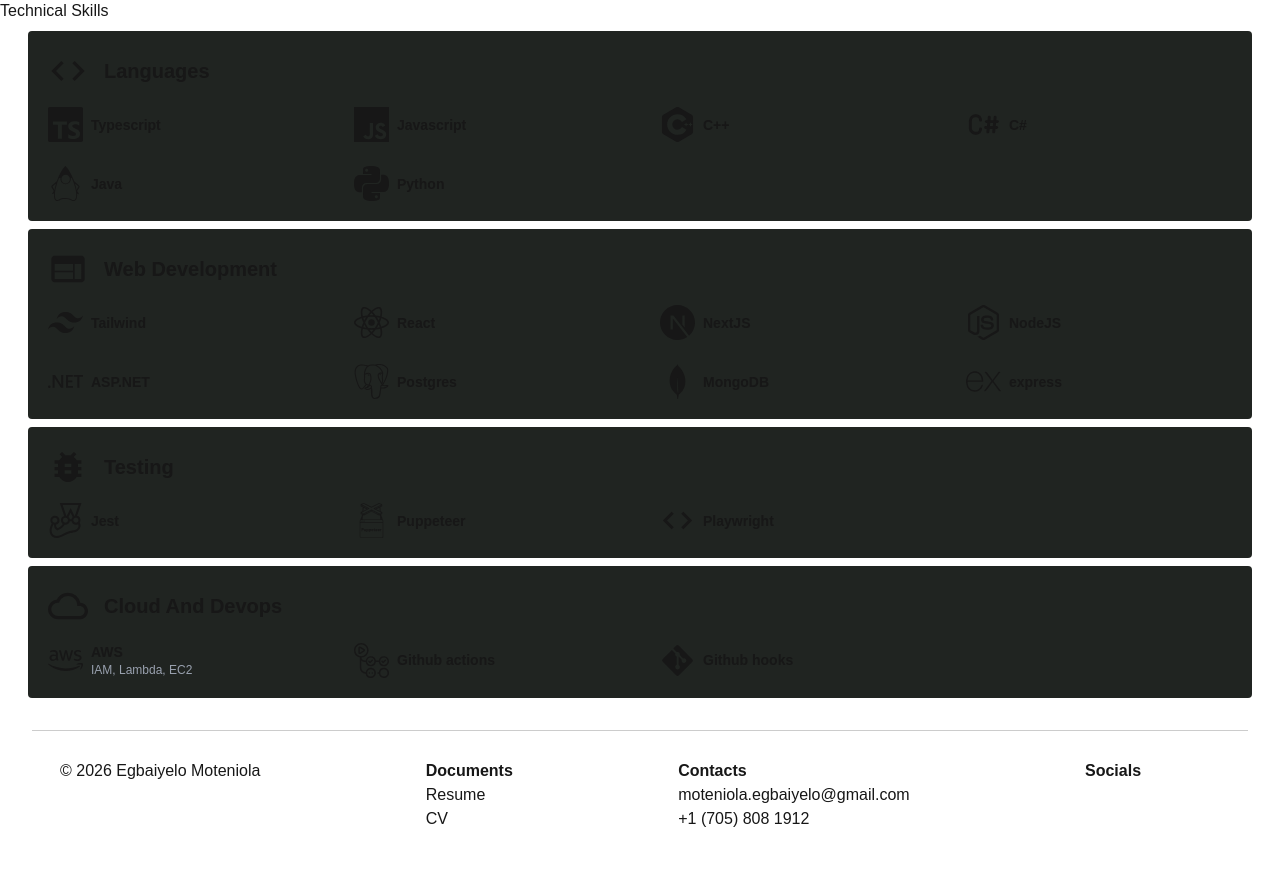
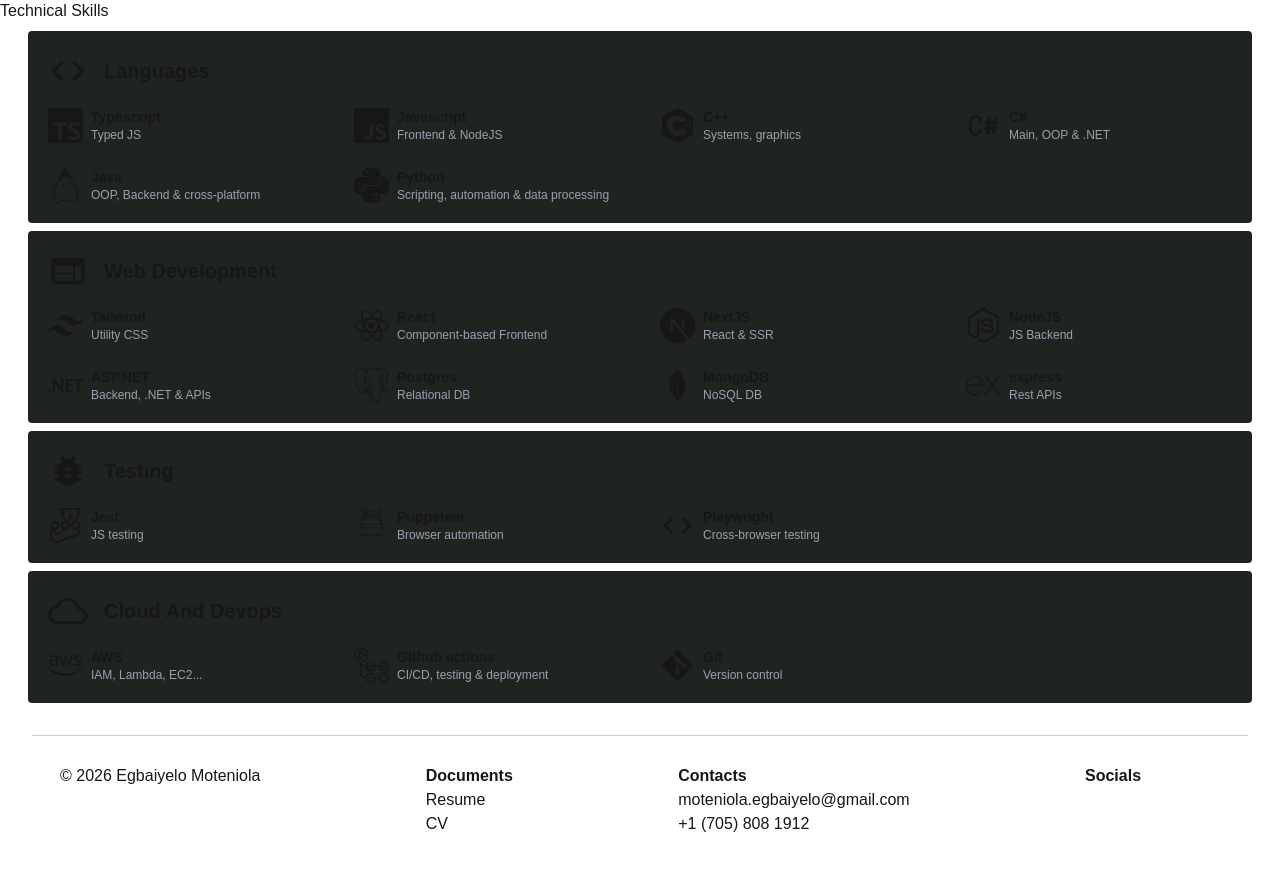
Before and after one commit to Egbaiyelo/Portfolio, a Next.js app in the folder portfolio-app/: page /en in a window 1280 px wide. Shown: the part 2285-3156 px from the top of the page. Built offline with nearby package versions, Linux system fonts and the light colour scheme.

Commit message:
Chore: Filling in TechSkill descriptions
Adding techskill descriptions

```diff
--- a/portfolio-app/src/app/[locale]/page.tsx
+++ b/portfolio-app/src/app/[locale]/page.tsx
@@ -33,33 +33,36 @@ export default async function Home({
   console.log('main Icon', MdCode)
   const skillGroups = [
     { title: "Languages", Icon: MdCode, techs: [
-      {name: "Typescript", Icon: SiTypescript, description: ""},
-      {name: "Javascript", Icon: SiJavascript, description: ""},
-      {name: "C++", Icon: SiCplusplus, description: ""},
-      {name: "C#", Icon: TbBrandCSharp, description: ""},
-      {name: "Java", Icon: SiOpenjdk, description: ""},
-      {name: "Python", Icon: SiPython, description: ""}]
+      {name: "Typescript", Icon: SiTypescript, description: "Typed JS"},
+      {name: "Javascript", Icon: SiJavascript, description: "Frontend & NodeJS"},
+      {name: "C++", Icon: SiCplusplus, description: "Systems, graphics"},
+      {name: "C#", Icon: TbBrandCSharp, description: "Main, OOP & .NET"},
+      {name: "Java", Icon: SiOpenjdk, description: "OOP, Backend & cross-platform"},
+      {name: "Python", Icon: SiPython, description: "Scripting, automation & data processing"}]
     },
     { title: "Web development", Icon: MdWeb, techs: [
-      {name: "Tailwind", Icon: SiTailwindcss, description: ""},
-      {name: "React", Icon: SiReact, description: ""},
-      {name: "NextJS", Icon: SiNextdotjs, description: ""},
-      {name: "NodeJS", Icon: SiNodedotjs, description: ""},
-      {name: "ASP.NET", Icon: SiDotnet, description: ""},
-      {name: "Postgres", Icon: SiPostgresql, description: ""},
-      {name: "MongoDB", Icon: SiMongodb, description: ""},
-      {name: "express", Icon: SiExpress, description: ""}]
+      {name: "Tailwind", Icon: SiTailwindcss, description: "Utility CSS"},
+      {name: "React", Icon: SiReact, description: "Component-based Frontend"},
+      {name: "NextJS", Icon: SiNextdotjs, description: "React & SSR"},
+      {name: "NodeJS", Icon: SiNodedotjs, description: "JS Backend"},
+      {name: "ASP.NET", Icon: SiDotnet, description: "Backend, .NET & APIs"},
+      {name: "Postgres", Icon: SiPostgresql, description: "Relational DB"},
+      {name: "MongoDB", Icon: SiMongodb, description: "NoSQL DB"},
+      {name: "express", Icon: SiExpress, description: "Rest APIs"}]
     },
+    // Testing and tooling
     { title: "Testing", Icon: MdBugReport, techs: [
-      {name: "Jest", Icon: SiJest, description: ""},
-      {name: "Puppeteer", Icon: SiPuppeteer, description: ""},
+      {name: "Jest", Icon: SiJest, description: "JS testing"},
+      {name: "Puppeteer", Icon: SiPuppeteer, description: "Browser automation"},
       //+ find the icon
-      {name: "Playwright", Icon: MdCode, description: ""}]
+      {name: "Playwright", Icon: MdCode, description: "Cross-browser testing"}]
+      // Soon mstest, junit
     },
     { title: "Cloud and devops", Icon: MdCloudQueue, techs: [
-      {name: "AWS", Icon: SiAmazonwebservices, description: "IAM, Lambda, EC2"},
-      {name: "Github actions", Icon: SiGithubactions, description: ""},
-      {name: "Github hooks", Icon: FaGitAlt, description: ""}]
+      {name: "AWS", Icon: SiAmazonwebservices, description: "IAM, Lambda, EC2..."},
+      {name: "Github actions", Icon: SiGithubactions, description: "CI/CD, testing & deployment"},
+      {name: "Git", Icon: FaGitAlt, description: "Version control"}]
+      // Soon terraform
     }
   ];
 
--- a/portfolio-app/src/components/tools.tsx
+++ b/portfolio-app/src/components/tools.tsx
@@ -1,7 +1,7 @@
 import { IconType } from 'react-icons';
 import { MdCode } from 'react-icons/md'
 
-type tech = { Icon: IconType, name: string, description?: string }
+type tech = Readonly<{ Icon: IconType, name: string, description?: string }>
 interface TechStackProps {
     //   techStackKey: string, // for intl in future
     Icon: IconType;
```
